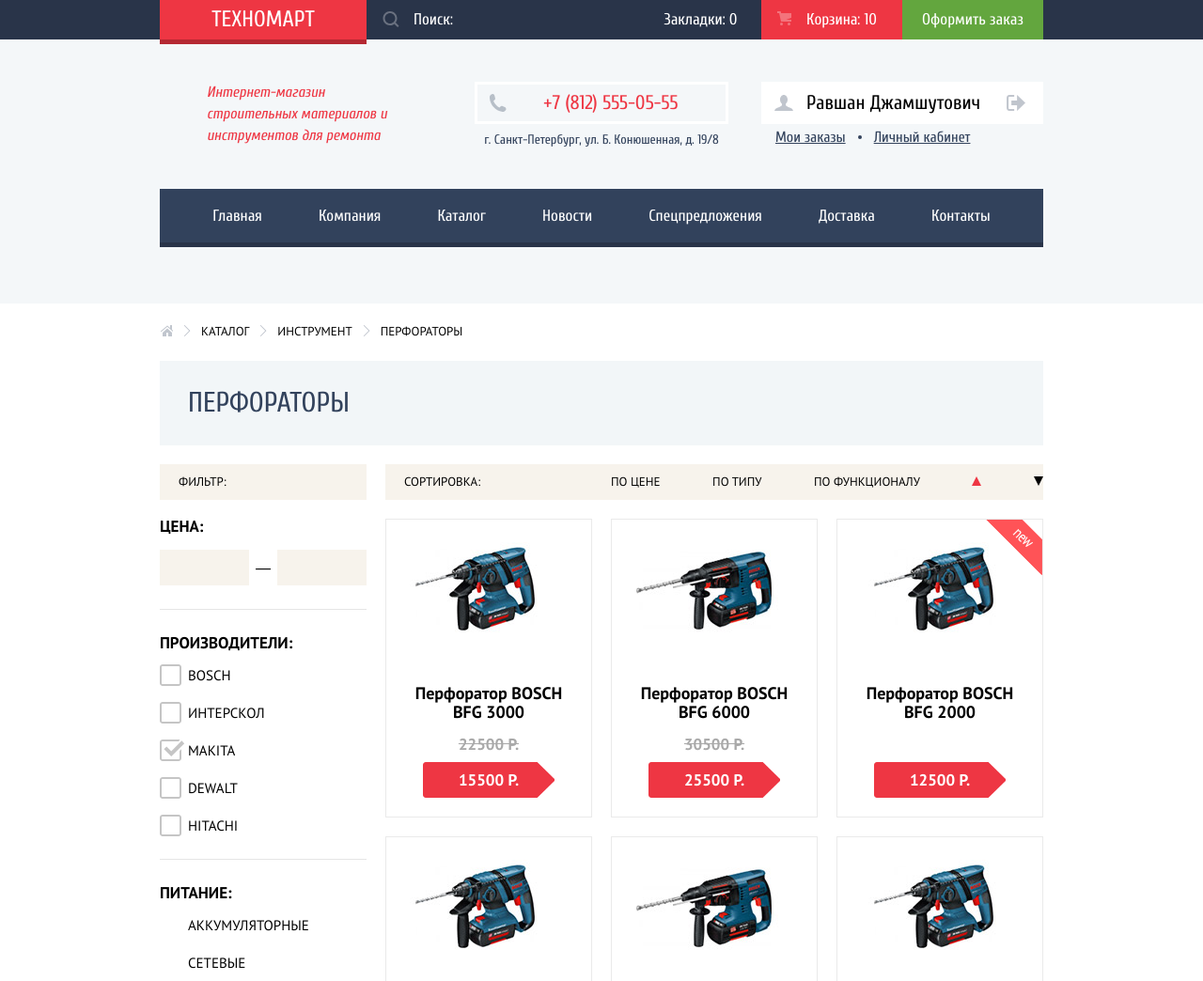
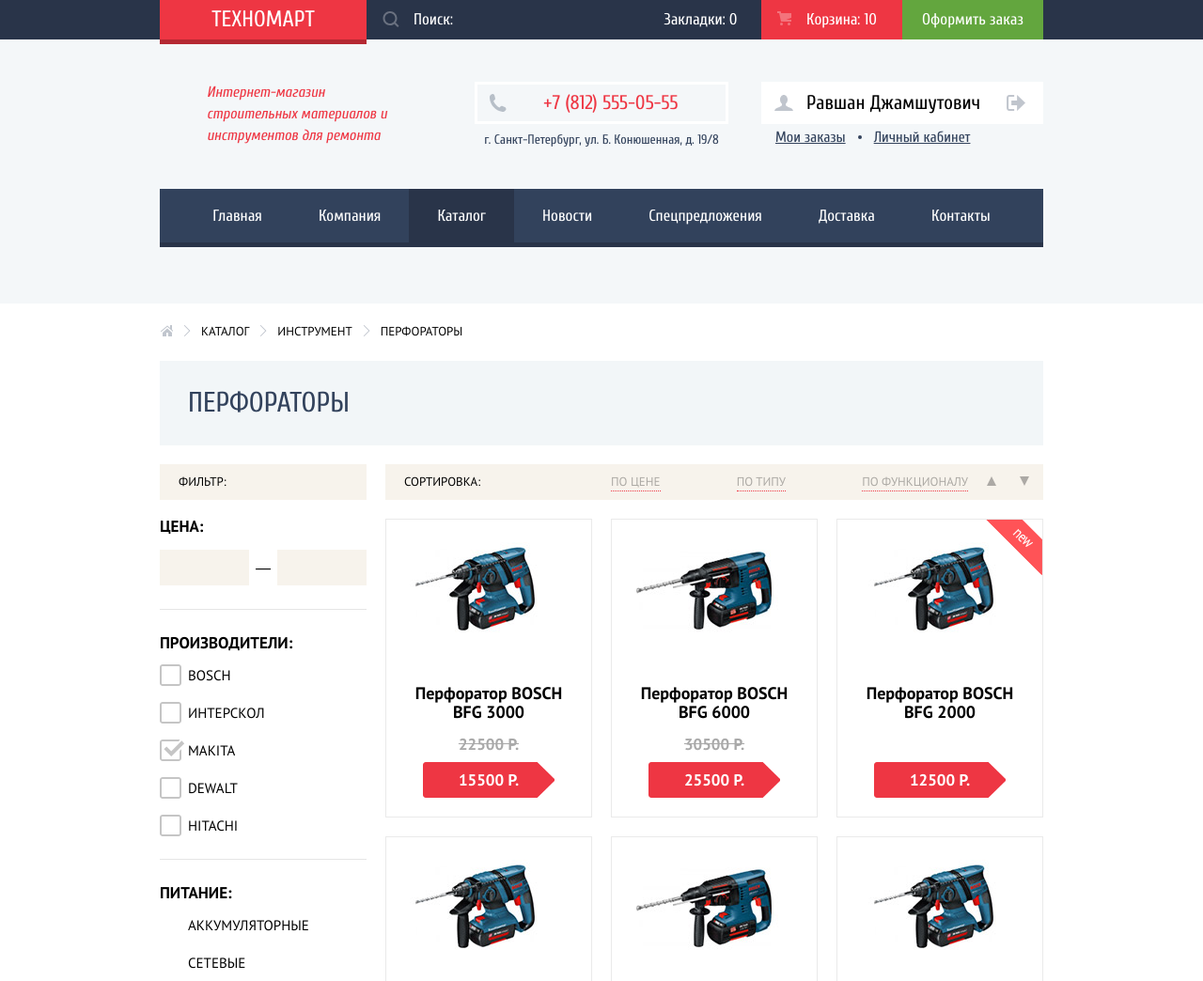
Before and after one commit to nikolayperin/Technomart, a plain HTML site: page catalog.html in a window 1280 px wide. Shown: the top 1044 px of the page at 94% size. Drawn offline with Linux system fonts and the light colour scheme.

Commit message:
Исправляет верстку блока сортировки товаров

```diff
--- a/catalog.html
+++ b/catalog.html
@@ -52,7 +52,7 @@
         <ul class="site-navigation">
           <li><a href="index.html">Главная</a></li>
           <li><a href="#">Компания</a></li>
-          <li><a href="#">Каталог</a></li>
+          <li><a>Каталог</a></li>
           <li><a href="#">Новости</a></li>
           <li><a href="#">Спецпредложения</a></li>
           <li><a href="#">Доставка</a></li>
@@ -166,32 +166,23 @@
               <h2 class="visually-hidden">Список перфораторов</h2>
               <div class="sorting-of-items">
                 <h3 class="title">Сортировка:</h3>
-                <ul class="sort-list">
-                  <li class="sort-item">
-                    <input class="visually-hidden" type="radio" name="sorting-type" value="price" id="sort-by-price">
-                    <label for="sort-by-price"><a href="#">По цене</a></label>
+                <ul class="sort-type-list">
+                  <li class="sort-type">
+                    <a href="#">По цене</a>
                   </li>
-                  <li class="sort-item">
-                    <input class="visually-hidden" type="radio" name="sorting-type" value="type" id="sort-by-type">
-                    <label for="sort-by-type"><a href="#">По типу</a></label>
+                  <li class="sort-type">
+                    <a href="#">По типу</a>
                   </li>
-                  <li class="sort-item">
-                    <input class="visually-hidden" type="radio" name="sorting-type" value="functionality" id="sort-by-funtionality">
-                    <label for="sort-by-funtionality"><a href="#">По функционалу</a></label>
+                  <li class="sort-type">
+                    <a href="#">По функционалу</a>
                   </li>
-                  <li class="sort-item sort-oder">
-                    <label>
-                      <input class="sort-ascending-check visually-hidden" type="radio" name="sorting-oder" value="ascending" checked>
-                      <span class="sort-ascending-icon"></span>
-                      <span class="visually-hidden">По возрастанию</span>
-                    </label>
+                </ul>
+                <ul class="sort-order-list">
+                  <li class="sort-order">
+                    <a class="sort-ascending" href="#"><span class="visually-hidden">По возрастанию</span></a>
                   </li>
-                  <li class="sort-item sort-oder">
-                    <label>
-                      <input class="sort-descending-check visually-hidden" type="radio" name="sorting-oder" value="descending">
-                      <span class="sort-descending-icon"></span>
-                      <span class="visually-hidden">По убыванию</span>
-                    </label>
+                  <li class="sort-order">
+                    <a class="sort-descending" href="#"><span class="visually-hidden">По убыванию</span></a>
                   </li>
                 </ul>
               </div>
@@ -419,6 +410,5 @@
 </body>
 
 <!-- FIXME: проблема с тенями в каталоге -->
-<!-- FIXME: точку в меню пользователя сделать через псевдоэлемнт для li -->
 
 </html>
--- a/css/style.css
+++ b/css/style.css
@@ -17,7 +17,7 @@
 @font-face {
   font-style: normal;
   font-weight: 700;
-  font-family: "Cuprum Bold";
+  font-family: "Cuprum";
 
   src: local("Cuprum Bold"), local("Cuprum-Bold"), url("../fonts/cuprumbold.woff2") format("woff2"), url("../fonts/cuprumbold.woff") format("woff");
 }
@@ -533,6 +533,8 @@
 }
 
 .user-menu .user-profile-button {
+  position: relative;
+
   flex-grow: 1;
   padding-right: 0;
   padding-left: 48px;
@@ -540,7 +542,6 @@
 
   text-align: initial;
   white-space: nowrap;
-  position: relative;
 }
 
 .user-menu .user-profile-button::before {
@@ -563,8 +564,10 @@
   position: absolute;
   top: 0;
   right: 0;
+
   width: 24px;
   height: 100%;
+
   background: linear-gradient(to right, transparent, rgba(255, 255, 255, 0.5) 25%, rgba(255, 255, 255, 0.75) 50%, #ffffff 75%);
 }
 
@@ -1719,8 +1722,8 @@
 .sorting-of-items {
   display: flex;
   flex-direction: row;
-  justify-content: space-between;
   margin-bottom: 20px;
+  padding-right: 15px;
 
   font-size: 13px;
   line-height: 18px;
@@ -1733,6 +1736,7 @@
 
 .sorting-of-items .title {
   margin: 0;
+  margin-right: auto;
   padding: 10px 20px;
 
   font-weight: 400;
@@ -1740,27 +1744,58 @@
   line-height: 18px;
 }
 
-.sort-list {
+.sorting-of-items a {
+  color: #000000;
+
+  opacity: 0.3;
+}
+
+.sort-type-list,
+.sort-order-list {
   display: flex;
   flex-direction: row;
   justify-content: space-between;
   align-items: center;
-  min-width: 460px;
   margin: 0;
   padding: 0;
 
   list-style: none;
 }
 
-.sort-list .sorting-item:not(.sorting-oder) {
+.sort-type-list {
+  flex-basis: 380px;
+  margin-right: 20px;
+}
+
+.sort-order-list {
+  flex-basis: 45px;
+}
+
+.sort-type-list .sort-type {
   border-bottom: 1px dotted #ee3643;
 }
 
-.sort-item a {
-  color: #000000;
-}
-
-.sort-list .sort-ascending-icon {
+.sort-type-list .sort-type:hover a {
+  opacity: 1;
+}
+
+.sort-type-list .sort-type:hover {
+  border-bottom-style: solid;
+}
+
+.sort-type-list .sort-type:active a {
+  color: #ee3643;
+
+  opacity: 1;
+}
+
+.sort-type-list .sort-type:active {
+  border-bottom: none;
+}
+
+.sort-order-list .sort-ascending::before {
+  content: "";
+
   display: inline-block;
   width: 10px;
   height: 10px;
@@ -1770,7 +1805,9 @@
   border-left: transparent solid 5px;
 }
 
-.sort-list .sort-descending-icon {
+.sort-order-list .sort-descending::before {
+  content: "";
+
   display: inline-block;
   width: 10px;
   height: 10px;
@@ -1780,14 +1817,22 @@
   border-left: transparent solid 5px;
 }
 
-.sort-list .sort-ascending-check:checked + .sort-ascending-icon {
+.sort-order-list .sort-ascending:hover,
+.sort-order-list .sort-ascending:active {
+  opacity: 1;
+}
+
+.sort-order-list .sort-ascending:active::before {
   border-bottom-color: #ee3643;
+}
+
+.sort-order-list .sort-descending:hover,
+.sort-order-list .sort-descending:active {
   opacity: 1;
 }
 
-.sort-list .sort-descending-check:checked + .sort-descending-icon {
+.sort-order-list .sort-descending:active::before {
   border-top-color: #ee3643;
-  opacity: 1;
 }
 /* sorting of items end */
 
@@ -1848,7 +1893,8 @@
 /* catalog columns end */
 
 .about-perforartors .container {
-  padding: 70px 0 75px;
+  padding-top: 70px;
+  padding-bottom: 75px;
 }
 
 .about-perforartors {
```
Also changed, not shown: index.html (+1 -0 lines), 1 other file.
